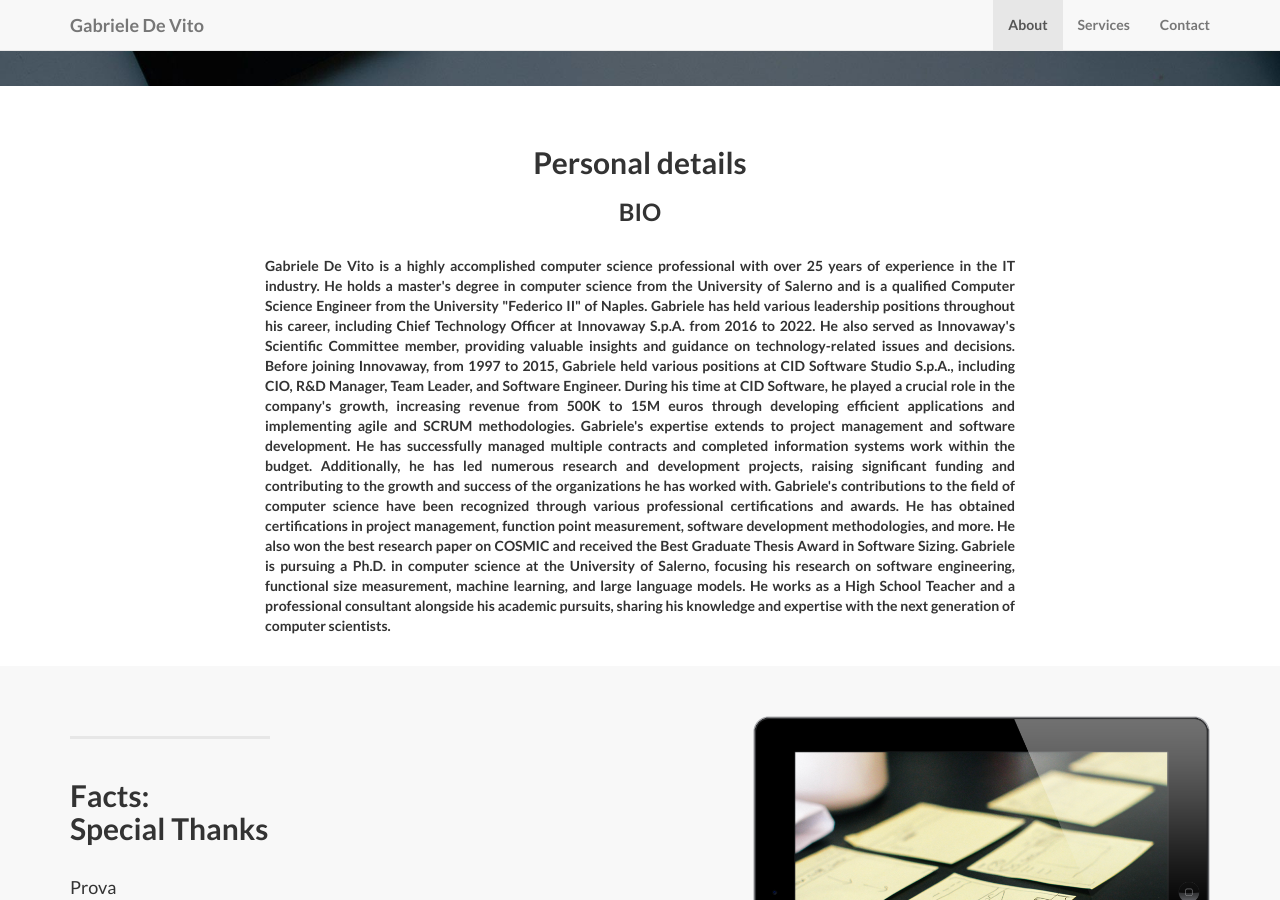
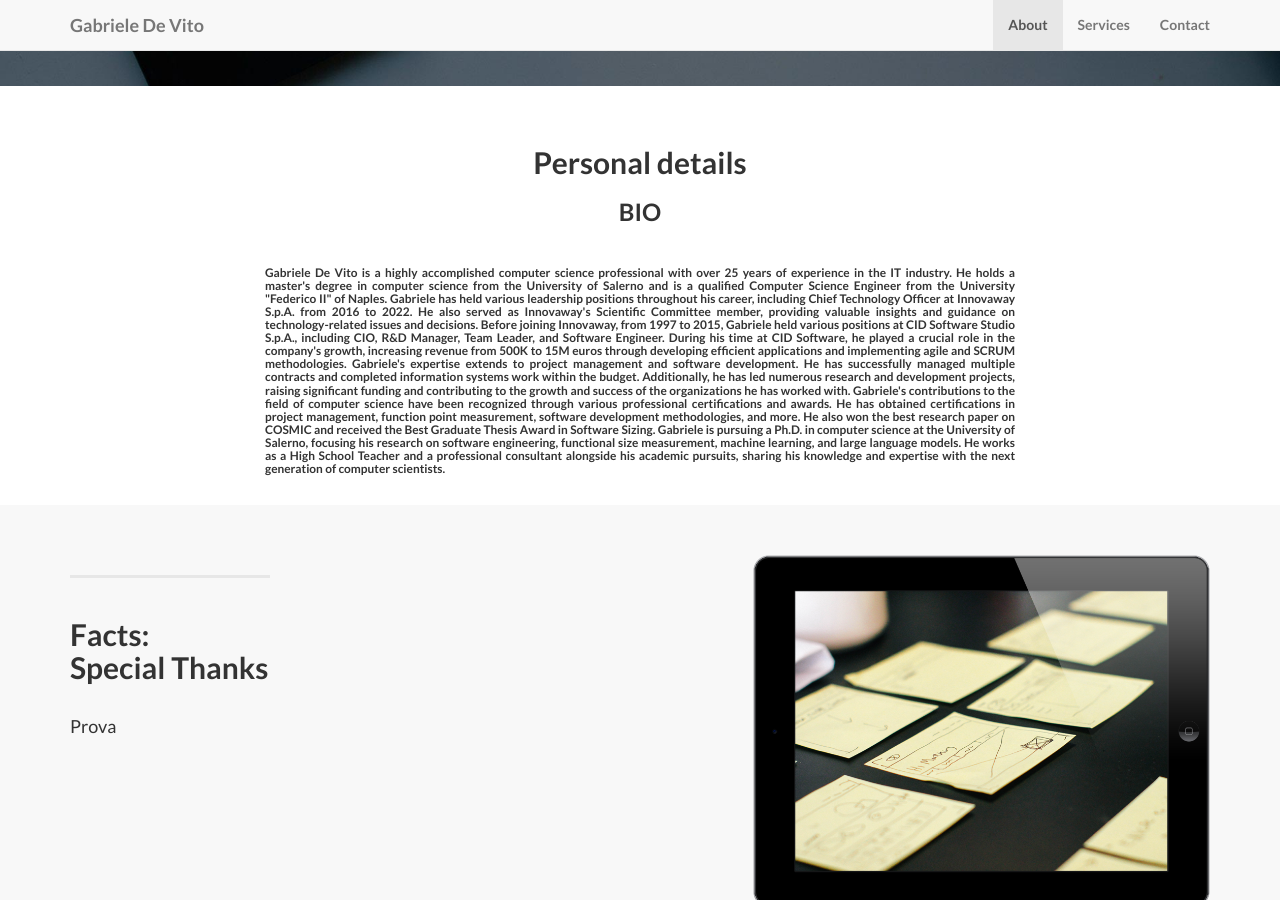
Before and after one commit to gadevito/gadevito.github.io, a Jekyll site: the page built from index.html, in a window 1280 px wide and 900 px high, scrolled down 691 px. Built offline with Jekyll 4.4.1, drawn with Linux system fonts in a browser that asks for light colours.

Commit message:
second update about

```diff
--- a/_includes/about.html
+++ b/_includes/about.html
@@ -6,14 +6,14 @@
               <h2>Personal details</h2>
               <h3>BIO</h3>
               <br/>
-              <p class="text-justify">
+              <h6 class="small text-justify">
                 Gabriele De Vito is a highly accomplished computer science professional with over 25 years of experience in the IT industry. He holds a master's degree in computer science from the University of Salerno and is a qualified Computer Science Engineer from the University "Federico II" of Naples.
                 Gabriele has held various leadership positions throughout his career, including Chief Technology Officer at Innovaway S.p.A. from 2016 to 2022. He also served as Innovaway's Scientific Committee member, providing valuable insights and guidance on technology-related issues and decisions.
                 Before joining Innovaway, from 1997 to 2015, Gabriele held various positions at CID Software Studio S.p.A., including CIO, R&D Manager, Team Leader, and Software Engineer. During his time at CID Software, he played a crucial role in the company's growth, increasing revenue from 500K to 15M euros through developing efficient applications and implementing agile and SCRUM methodologies.
                 Gabriele's expertise extends to project management and software development. He has successfully managed multiple contracts and completed information systems work within the budget. Additionally, he has led numerous research and development projects, raising significant funding and contributing to the growth and success of the organizations he has worked with.
                 Gabriele's contributions to the field of computer science have been recognized through various professional certifications and awards. He has obtained certifications in project management, function point measurement, software development methodologies, and more. He also won the best research paper on COSMIC and received the Best Graduate Thesis Award in Software Sizing.
                 Gabriele is pursuing a Ph.D. in computer science at the University of Salerno, focusing his research on software engineering, functional size measurement, machine learning, and large language models. He works as a High School Teacher and a professional consultant alongside his academic pursuits, sharing his knowledge and expertise with the next generation of computer scientists.
-              </p>
+              </h6>
               <br/>
             </div>
         </div>
```
